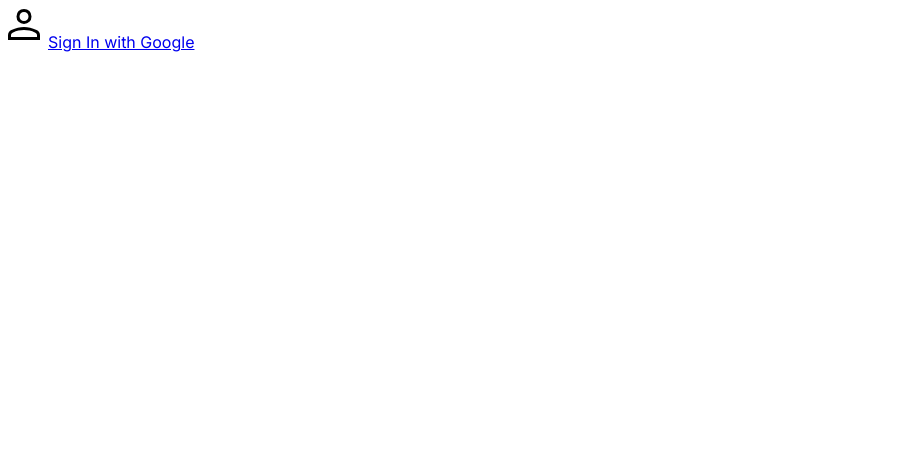
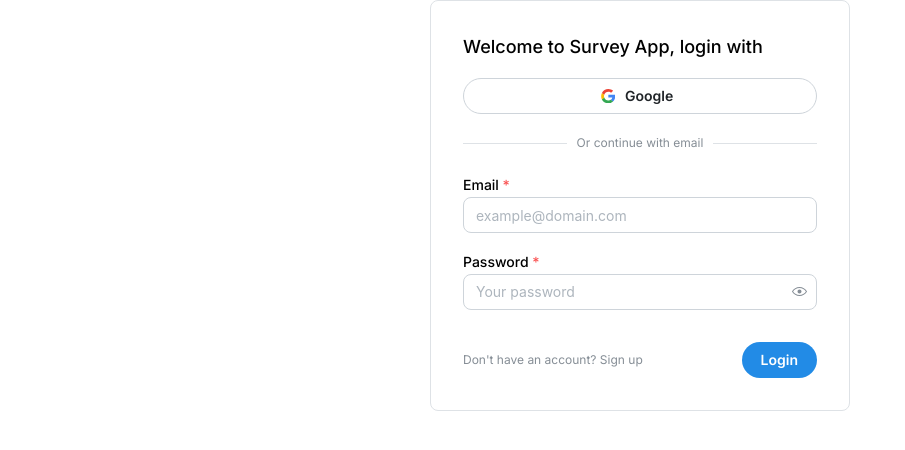
Before and after one commit to konrad-skowron/engineering-thesis, a Next.js app: page /login in a window 1280 px wide. Shown: the top 450 px of the page, without its empty margins (0-905 px from the left). Built offline with nearby package versions, Linux system fonts and the light colour scheme; no server answers.

Commit message:
login improvement

```diff
--- a/src/app/(auth)/login/page.tsx
+++ b/src/app/(auth)/login/page.tsx
@@ -8,6 +8,8 @@ import {
   onAuthStateChanged
 } from "@/lib/auth";
 import { User } from "firebase/auth";
+import { Center } from '@mantine/core';
+import { AuthenticationForm } from "@/components/AuthenticationForm";
 
 function useUserSession(initialUser: User | null) {
   const [user, setUser] = useState<User | null>(initialUser);
@@ -36,9 +38,11 @@ function useUserSession(initialUser: User | null) {
 
 export default function Login({ initialUser }: { initialUser: User | null }) {
   const user = useUserSession(initialUser);
+  const router = useRouter();
 
   const handleSignOut = (event: React.MouseEvent<HTMLAnchorElement>) => {
     event.preventDefault();
+    router.push('/');
     signOut();
   };
 
@@ -48,9 +52,9 @@ export default function Login({ initialUser }: { initialUser: User | null }) {
   };
 
   return (
-    <header>
+    <>
       {user ? (
-        <>
+        <header>
           <div className="profile">
             <div className="menu">
               ...
@@ -64,15 +68,12 @@ export default function Login({ initialUser }: { initialUser: User | null }) {
               </ul>
             </div>
           </div>
-        </>
+        </header>
       ) : (
-        <div className="profile">
-          <a href="#" onClick={handleSignIn}>
-            <Image src="/profile.svg" alt="A placeholder user image" width={48} height={48} />
-            Sign In with Google
-          </a>
-        </div>
+        <Center>
+          <AuthenticationForm w={420} onGoogleButtonClick={handleSignIn} />
+        </Center>
       )}
-    </header>
+    </>
   );
 }
--- /dev/null
+++ b/src/components/AuthenticationForm.tsx
@@ -0,0 +1,106 @@
+import { useToggle, upperFirst } from '@mantine/hooks';
+import { useForm } from '@mantine/form';
+import {
+  TextInput,
+  PasswordInput,
+  Text,
+  Paper,
+  Group,
+  PaperProps,
+  Button,
+  Divider,
+  Checkbox,
+  Anchor,
+  Stack,
+} from '@mantine/core';
+import { GoogleButton } from './GoogleButton';
+
+interface AuthenticationFormProps extends PaperProps {
+  onGoogleButtonClick?: (event: React.MouseEvent<HTMLAnchorElement>) => void;
+}
+
+export function AuthenticationForm({ onGoogleButtonClick, ...props }: AuthenticationFormProps) {
+  const [type, toggle] = useToggle(['login', 'sign up']);
+  const form = useForm({
+    initialValues: {
+      email: '',
+      name: '',
+      password: '',
+      terms: true,
+    },
+
+    validate: {
+      email: (val) => (/^\S+@\S+$/.test(val) ? null : 'Invalid email'),
+      password: (val) => (val.length <= 6 ? 'Password should include at least 6 characters' : null),
+    },
+  });
+
+  return (
+    <Paper radius="md" p="xl" withBorder {...props}>
+      <Text size="lg" fw={500}>
+        Welcome to Survey App, {type} with
+      </Text>
+
+      <Group grow mb="md" mt="md">
+        <a href="#" onClick={onGoogleButtonClick}>
+          <GoogleButton radius="xl" style={{ width: '100%' }}>Google</GoogleButton>
+        </a>
+      </Group>
+
+      <Divider label="Or continue with email" labelPosition="center" my="lg" />
+
+      <form onSubmit={form.onSubmit(() => {})}>
+        <Stack>
+          {type === 'sign up' && (
+            <TextInput
+              label="Name"
+              placeholder="Your name"
+              value={form.values.name}
+              onChange={(event) => form.setFieldValue('name', event.currentTarget.value)}
+              radius="md"
+            />
+          )}
+
+          <TextInput
+            required
+            label="Email"
+            placeholder="example@domain.com"
+            value={form.values.email}
+            onChange={(event) => form.setFieldValue('email', event.currentTarget.value)}
+            error={form.errors.email && 'Invalid email'}
+            radius="md"
+          />
+
+          <PasswordInput
+            required
+            label="Password"
+            placeholder="Your password"
+            value={form.values.password}
+            onChange={(event) => form.setFieldValue('password', event.currentTarget.value)}
+            error={form.errors.password && 'Password should include at least 6 characters'}
+            radius="md"
+          />
+
+          {type === 'sign up' && (
+            <Checkbox
+              label="I accept terms and conditions"
+              checked={form.values.terms}
+              onChange={(event) => form.setFieldValue('terms', event.currentTarget.checked)}
+            />
+          )}
+        </Stack>
+
+        <Group justify="space-between" mt="xl">
+          <Anchor component="button" type="button" c="dimmed" onClick={() => toggle()} size="xs">
+            {type === 'sign up'
+              ? 'Already have an account? Login'
+              : "Don't have an account? Sign up"}
+          </Anchor>
+          <Button type="submit" radius="xl">
+            {upperFirst(type)}
+          </Button>
+        </Group>
+      </form>
+    </Paper>
+  );
+}
--- /dev/null
+++ b/src/components/GoogleButton.tsx
@@ -0,0 +1,34 @@
+import { Button, ButtonProps } from '@mantine/core';
+
+function GoogleIcon(props: React.ComponentPropsWithoutRef<'svg'>) {
+  return (
+    <svg
+      xmlns="http://www.w3.org/2000/svg"
+      preserveAspectRatio="xMidYMid"
+      viewBox="0 0 256 262"
+      style={{ width: '0.9rem', height: '0.9rem' }}
+      {...props}
+    >
+      <path
+        fill="#4285F4"
+        d="M255.878 133.451c0-10.734-.871-18.567-2.756-26.69H130.55v48.448h71.947c-1.45 12.04-9.283 30.172-26.69 42.356l-.244 1.622 38.755 30.023 2.685.268c24.659-22.774 38.875-56.282 38.875-96.027"
+      />
+      <path
+        fill="#34A853"
+        d="M130.55 261.1c35.248 0 64.839-11.605 86.453-31.622l-41.196-31.913c-11.024 7.688-25.82 13.055-45.257 13.055-34.523 0-63.824-22.773-74.269-54.25l-1.531.13-40.298 31.187-.527 1.465C35.393 231.798 79.49 261.1 130.55 261.1"
+      />
+      <path
+        fill="#FBBC05"
+        d="M56.281 156.37c-2.756-8.123-4.351-16.827-4.351-25.82 0-8.994 1.595-17.697 4.206-25.82l-.073-1.73L15.26 71.312l-1.335.635C5.077 89.644 0 109.517 0 130.55s5.077 40.905 13.925 58.602l42.356-32.782"
+      />
+      <path
+        fill="#EB4335"
+        d="M130.55 50.479c24.514 0 41.05 10.589 50.479 19.438l36.844-35.974C195.245 12.91 165.798 0 130.55 0 79.49 0 35.393 29.301 13.925 71.947l42.211 32.783c10.59-31.477 39.891-54.251 74.414-54.251"
+      />
+    </svg>
+  );
+}
+
+export function GoogleButton(props: ButtonProps & React.ComponentPropsWithoutRef<'button'>) {
+  return <Button leftSection={<GoogleIcon />} variant="default" {...props} />;
+}
```
Also changed, not shown: package.json (+4 -3 lines), src/app/page.tsx (+14 -9 lines), 1 other file (tests, documents, lock files or other folders).
